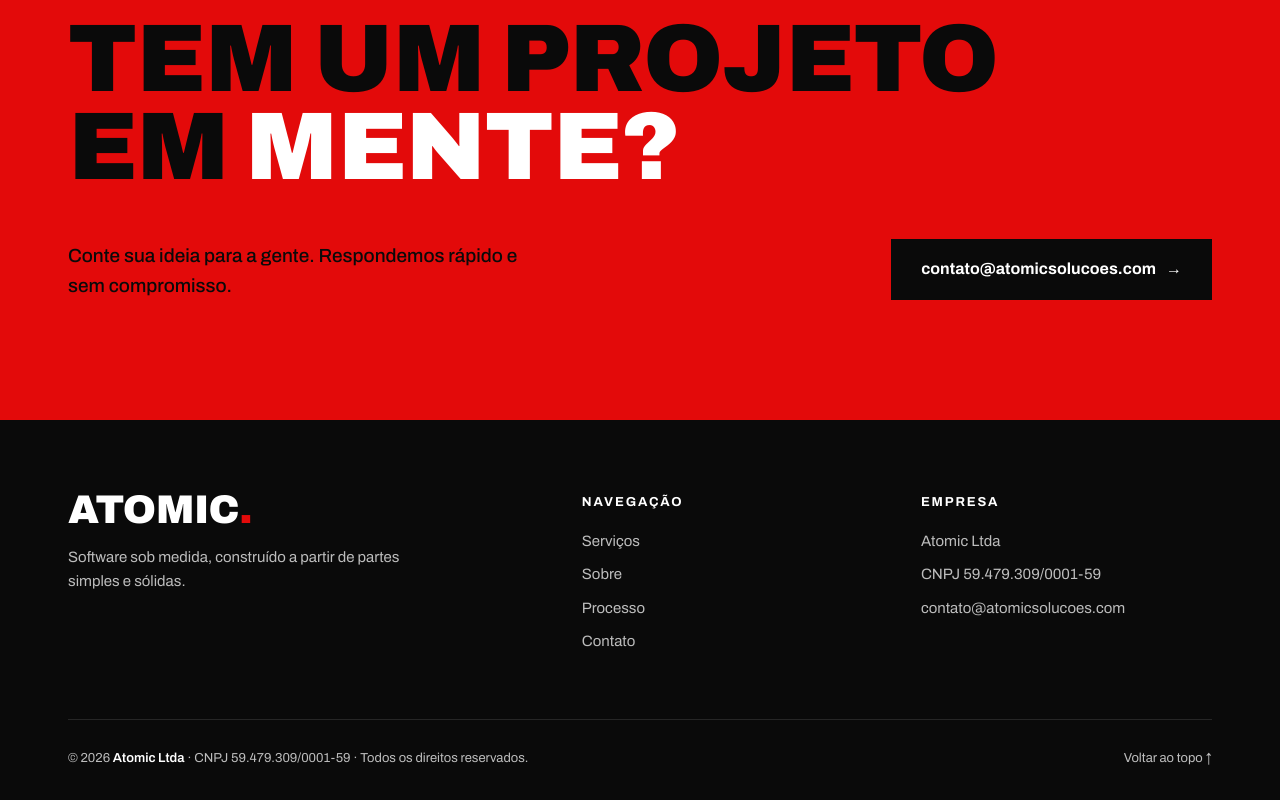
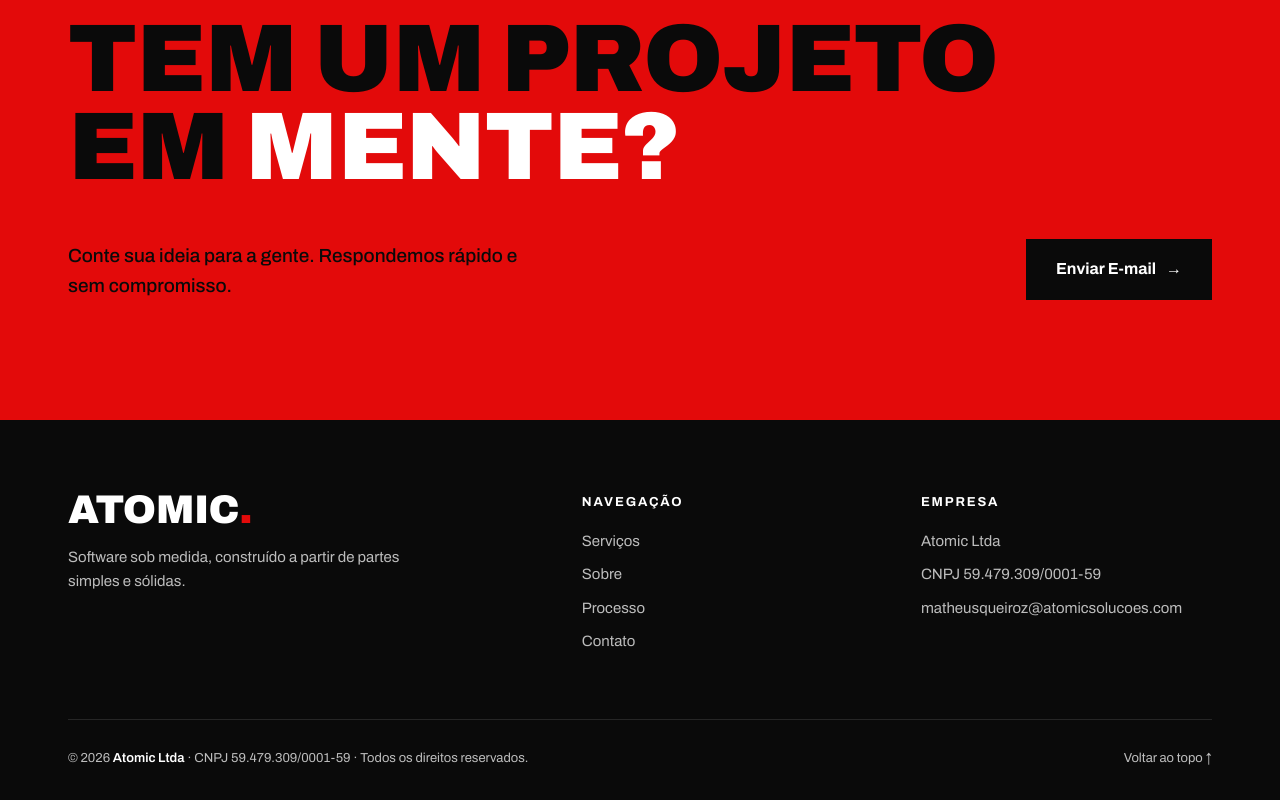
Before and after one commit to madrugation/ATOMIC_WEBSITE, a plain HTML site: page index.html in a window 1280 px wide. Shown: the part 4166-4966 px from the top of the page. Drawn offline with Linux system fonts and the light colour scheme.

Commit message:
Edited contact text

```diff
--- a/index.html
+++ b/index.html
@@ -379,7 +379,7 @@
         <h2 class="display" style="margin-top:24px">Tem um projeto<br>em <em>mente?</em></h2>
         <div class="cta-row">
           <p>Conte sua ideia para a gente. Respondemos rápido e sem compromisso.</p>
-          <a href="mailto:matheusqueiroz@atomicsolucoes.com" class="btn">contato@atomicsolucoes.com <span class="arrow">→</span></a>
+          <a href="mailto:matheusqueiroz@atomicsolucoes.com" class="btn">Enviar E-mail <span class="arrow">→</span></a>
         </div>
       </div>
     </section>
@@ -406,7 +406,7 @@
           <ul>
             <li>Atomic Ltda</li>
             <li>CNPJ 59.479.309/0001-59</li>
-            <li><a href="mailto:matheusqueiroz@atomicsolucoes.com">contato@atomicsolucoes.com</a></li>
+            <li><a href="mailto:matheusqueiroz@atomicsolucoes.com">matheusqueiroz@atomicsolucoes.com</a></li>
           </ul>
         </div>
       </div>
```
